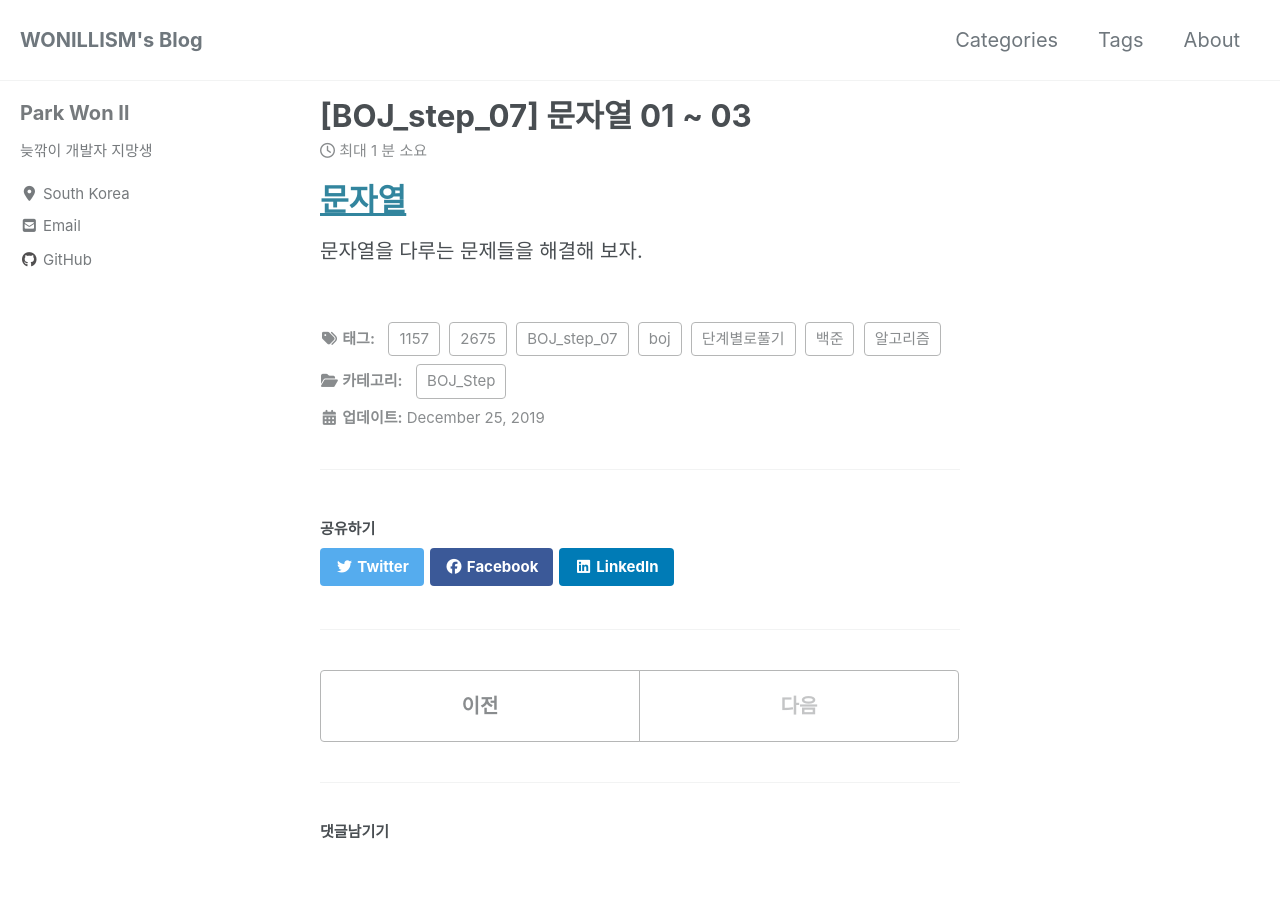
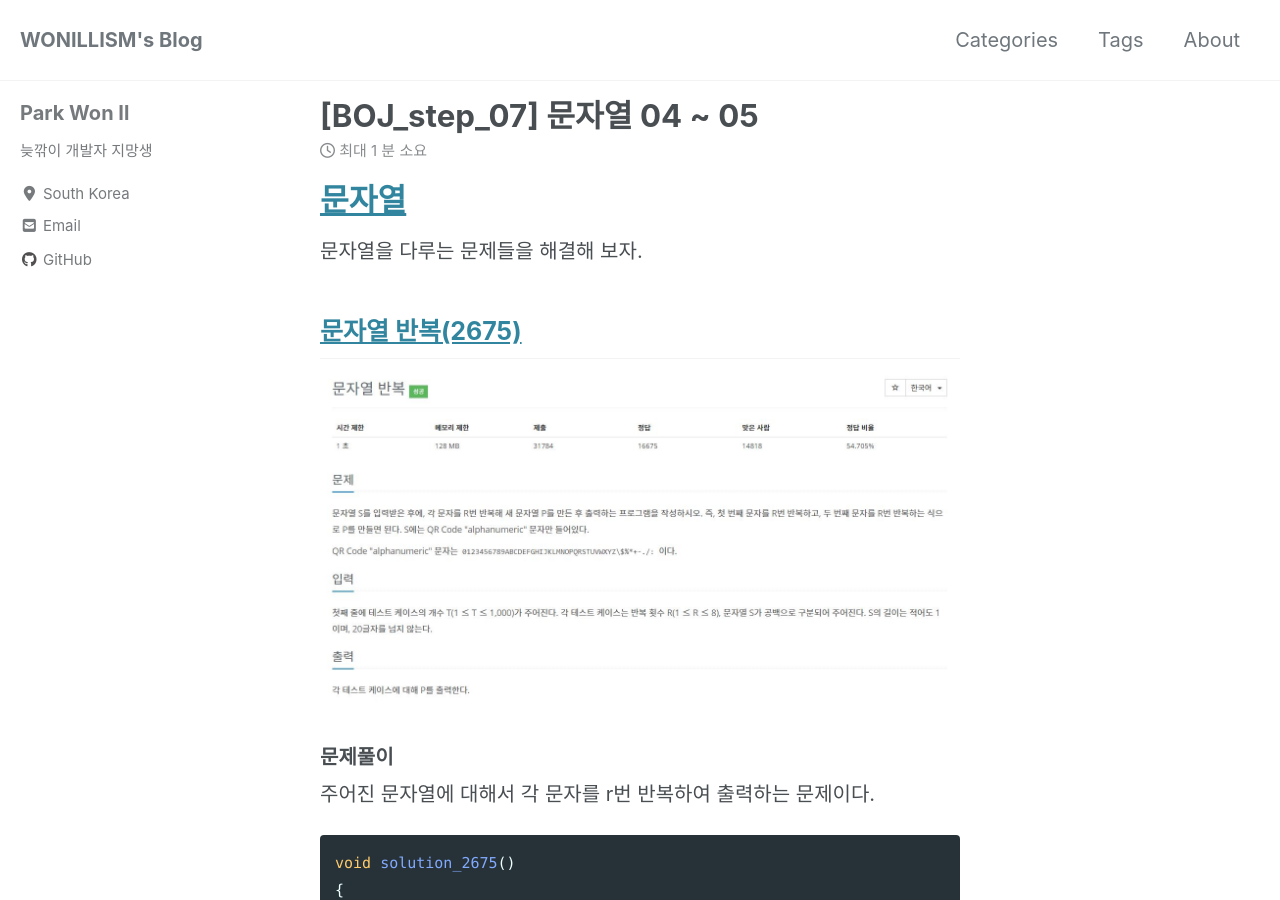
Before and after one commit to WONILLISM/wonillism.github.io, a Jekyll site: the page built from _posts/2019-12-30-BOJstep-07-02.md, in a window 1280 px wide and 900 px high. Built offline with Jekyll 4.4.1, drawn with Linux system fonts in a browser that asks for light colours; cached includes are drawn as plain includes; nearby versions of some CDN libraries; comment, search, counter and statistics services are not loaded; some of the changed text lies outside the part shown.

Commit message:
#2675 solution

````diff
--- a/_posts/2019-12-30-BOJstep-07-02.md
+++ b/_posts/2019-12-30-BOJstep-07-02.md
@@ -1,6 +1,6 @@
 ---
-title: "[BOJ_step_07] 문자열 01 ~ 03"
-excerpt: "백준 단계별로 풀기 - 문자열 01 ~ 03"
+title: "[BOJ_step_07] 문자열 04 ~ 05"
+excerpt: "백준 단계별로 풀기 - 문자열 04 ~ 05"
 
 categories:
     - BOJ_Step
@@ -16,3 +16,30 @@ last_modified_at: 2019-12-25
 ---
 # [문자열](https://www.acmicpc.net/step/7)
 문자열을 다루는 문제들을 해결해 보자.
+
+## [문자열 반복(2675)](https://www.acmicpc.net/problem/2675)
+
+[![2675](/assets/BOJ-step/2019-12-30-BOJstep-07-02-img01.jpg)](/assets/BOJ-step/2019-12-30-BOJstep-07-02-img01.jpg)
+
+### 문제풀이
+주어진 문자열에 대해서 각 문자를 r번 반복하여 출력하는 문제이다.
+
+
+```cpp
+void solution_2675()
+{
+	char S[21];
+	int t, r;
+	scanf("%d ", &t);
+	while (t--) {
+		scanf("%d ", &r);
+		scanf("%s", S);
+		int i = 0;
+		while (S[i]) {
+			for (int j = 0; j < r; j++)	printf("%c", S[i]);
+			i++;
+		}
+		printf("\n");
+	}
+}
+```
````
Also changed, not shown: assets/BOJ-step/2019-12-30-BOJstep-07-02-img01.jpg (added).
